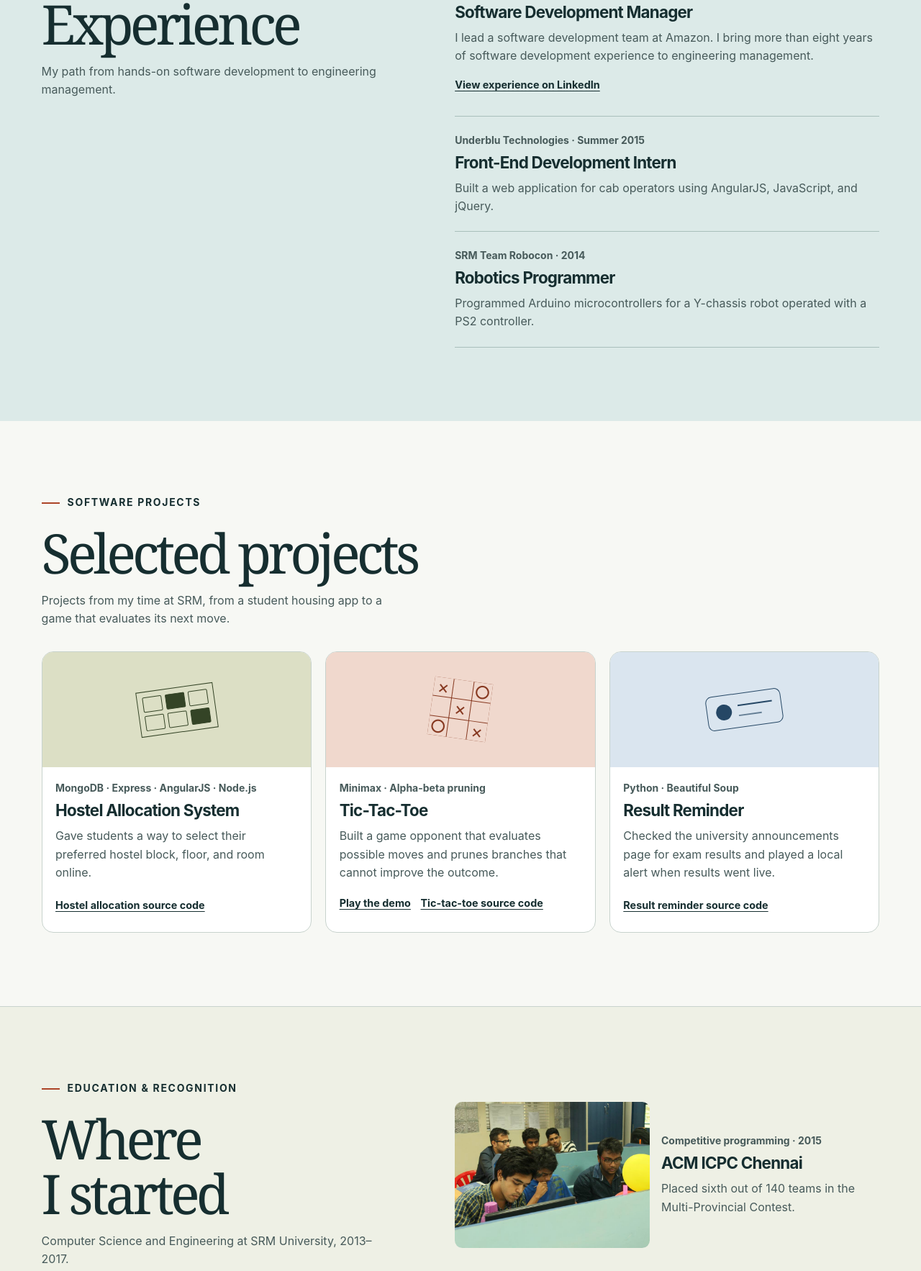
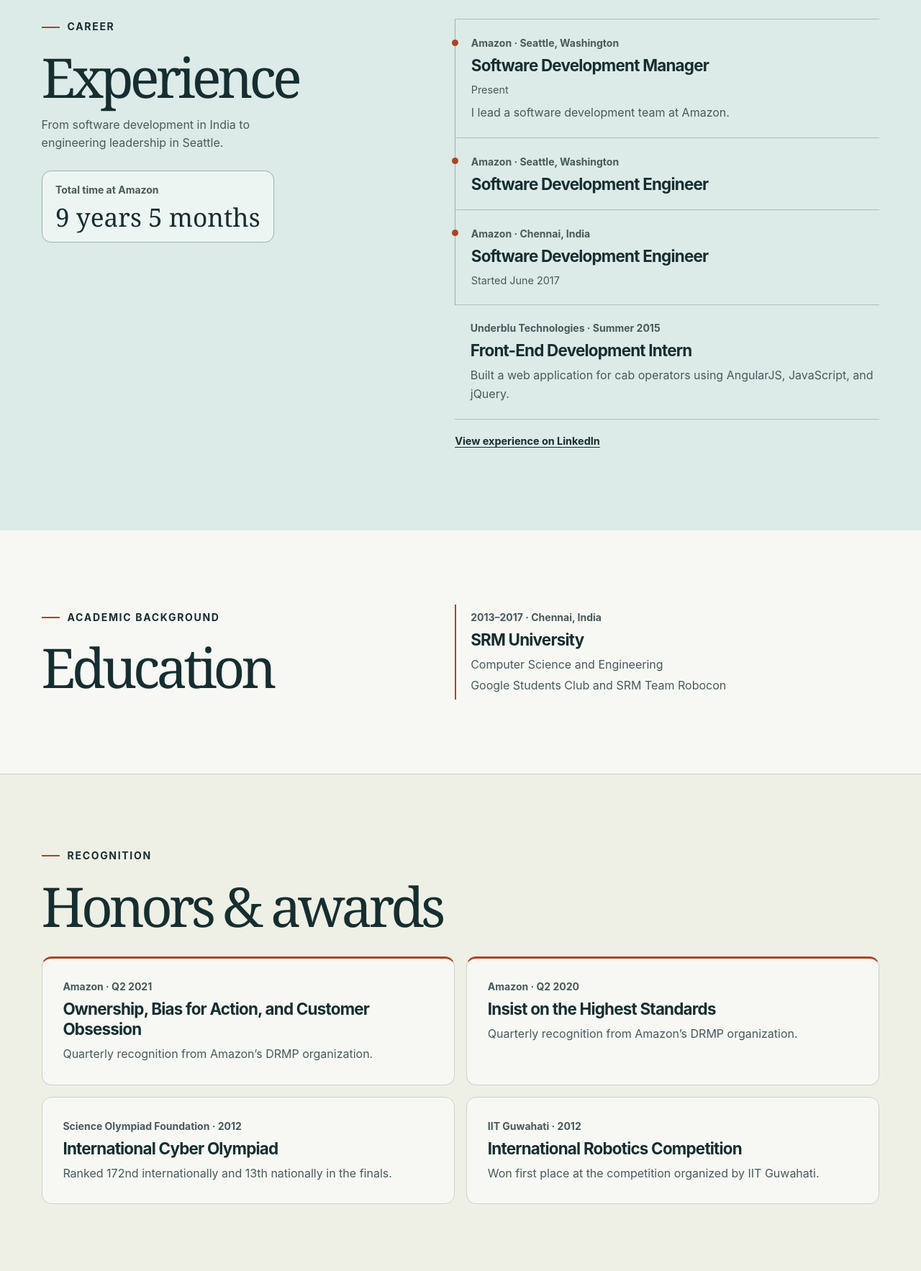
Before and after one commit to Sandeeprds95/sandeeprds95.github.io, a plain HTML site: page index.html in a window 1280 px wide. Shown: the part 926-2692 px from the top of the page at 72% size. Drawn offline with Linux system fonts and the light colour scheme.

Commit message:
Highlight Amazon career, education, and honors

```diff
--- a/index.html
+++ b/index.html
@@ -9,6 +9,7 @@
   <link rel="canonical" href="https://sandeeprds95.github.io/">
   <link rel="icon" href="images/favicon.png">
   <link rel="stylesheet" href="stylesheets/portfolio.css">
+  <script defer src="scripts/tenure.js"></script>
 </head>
 <body id="myPage">
   <a class="skip" href="#main">Skip to content</a>
@@ -17,7 +18,8 @@
       <a class="brand" href="#myPage" aria-label="Sandeep Ravindra, home"><span>SR</span> Sandeep Ravindra</a>
       <nav aria-label="Main navigation">
         <a href="#work">Experience</a>
-        <a href="#projects">Projects</a>
+        <a href="#academics">Education</a>
+        <a href="#achievements">Honors</a>
         <a href="#contactme">Contact</a>
       </nav>
     </div>
@@ -30,8 +32,9 @@
         <h1 id="name">Sandeep<br>Ravindra<span class="period">.</span></h1>
         <p class="role">Software Development Manager at Amazon</p>
         <p class="location">Seattle, Washington</p>
+        <p class="intro-note">I lead a software development team at Amazon in Seattle. Outside work, I love traveling, exploring new places, and playing sports. Lately, I’ve been spending more time learning about personal finance and investing.</p>
         <div class="actions">
-          <a class="button primary" href="#work">Explore my work</a>
+          <a class="button primary" href="#work">Explore my experience</a>
           <a class="button outline" href="https://www.linkedin.com/in/sandeeprds95/">LinkedIn</a>
         </div>
       </div>
@@ -45,89 +48,80 @@
         <div class="section-intro">
           <p class="eyebrow"><span class="dash"></span> Career</p>
           <h2 id="work-title">Experience</h2>
-          <p>My path from hands-on software development to engineering management.</p>
+          <p>From software development in India to engineering leadership in Seattle.</p>
+          <div class="tenure-card">
+            <p class="meta">Total time at Amazon</p>
+            <strong data-total-tenure>Since June 2017</strong>
+          </div>
         </div>
         <div class="roles">
-          <article class="entry">
-            <p class="meta">Amazon · Seattle</p>
-            <h3>Software Development Manager</h3>
-            <p>I lead a software development team at Amazon. I bring more than eight years of software development experience to engineering management.</p>
-            <a class="text-link" href="https://www.linkedin.com/in/sandeeprds95/#experience">View experience on LinkedIn</a>
-          </article>
-          <article class="entry">
+          <ol class="timeline" aria-label="Amazon roles" data-amazon-timeline>
+            <li class="entry" data-role>
+              <p class="meta">Amazon · Seattle, Washington</p>
+              <h3>Software Development Manager</h3>
+              <p class="role-dates" data-range>Present</p>
+              <p>I lead a software development team at Amazon.</p>
+            </li>
+            <li class="entry" data-role>
+              <p class="meta">Amazon · Seattle, Washington</p>
+              <h3>Software Development Engineer</h3>
+              <p class="role-dates" data-range hidden></p>
+            </li>
+            <li class="entry" data-role data-start="2017-06">
+              <p class="meta">Amazon · Chennai, India</p>
+              <h3>Software Development Engineer</h3>
+              <p class="role-dates" data-range>Started June 2017</p>
+            </li>
+          </ol>
+          <article class="entry internship">
             <p class="meta">Underblu Technologies · Summer 2015</p>
             <h3>Front-End Development Intern</h3>
             <p>Built a web application for cab operators using AngularJS, JavaScript, and jQuery.</p>
           </article>
-          <article class="entry">
-            <p class="meta">SRM Team Robocon · 2014</p>
-            <h3>Robotics Programmer</h3>
-            <p>Programmed Arduino microcontrollers for a Y-chassis robot operated with a PS2 controller.</p>
-          </article>
+          <a class="text-link" href="https://www.linkedin.com/in/sandeeprds95/#experience">View experience on LinkedIn</a>
         </div>
       </div>
     </section>
 
-    <section class="wrap projects" id="projects" aria-labelledby="projects-title">
-      <p class="eyebrow"><span class="dash"></span> Software projects</p>
-      <h2 id="projects-title">Selected projects</h2>
-      <p class="section-description">Projects from my time at SRM, from a student housing app to a game that evaluates its next move.</p>
-
-      <div class="project-grid">
-        <article class="project">
-          <div class="project-art rooms" aria-hidden="true">
-            <div class="floor"><i></i><i></i><i></i><i></i><i></i><i></i></div>
-          </div>
-          <div class="project-copy">
-            <p class="meta">MongoDB · Express · AngularJS · Node.js</p>
-            <h3>Hostel Allocation System</h3>
-            <p>Gave students a way to select their preferred hostel block, floor, and room online.</p>
-            <a class="text-link" href="https://github.com/Sandeeprds95/hostel-allocation-system">Hostel allocation source code</a>
-          </div>
-        </article>
-        <article class="project">
-          <div class="project-art game" aria-hidden="true">
-            <div class="board"><span>×</span><span></span><span>○</span><span></span><span>×</span><span></span><span>○</span><span></span><span>×</span></div>
-          </div>
-          <div class="project-copy">
-            <p class="meta">Minimax · Alpha-beta pruning</p>
-            <h3>Tic-Tac-Toe</h3>
-            <p>Built a game opponent that evaluates possible moves and prunes branches that cannot improve the outcome.</p>
-            <div class="inline-links">
-              <a class="text-link" href="projects/tictactoe/">Play the demo</a>
-              <a class="text-link" href="https://github.com/Sandeeprds95/tictactoe">Tic-tac-toe source code</a>
-            </div>
-          </div>
-        </article>
-        <article class="project">
-          <div class="project-art reminder" aria-hidden="true">
-            <div class="notification"><i></i><span></span><span></span></div>
-          </div>
-          <div class="project-copy">
-            <p class="meta">Python · Beautiful Soup</p>
-            <h3>Result Reminder</h3>
-            <p>Checked the university announcements page for exam results and played a local alert when results went live.</p>
-            <a class="text-link" href="https://github.com/Sandeeprds95/result-reminder">Result reminder source code</a>
-          </div>
-        </article>
+    <section class="wrap education" id="academics" aria-labelledby="education-title">
+      <div>
+        <p class="eyebrow"><span class="dash"></span> Academic background</p>
+        <h2 id="education-title">Education</h2>
+      </div>
+      <div class="education-card">
+        <p class="meta">2013–2017 · Chennai, India</p>
+        <h3>SRM University</h3>
+        <p>Computer Science and Engineering</p>
+        <p>Google Students Club and SRM Team Robocon</p>
       </div>
     </section>
 
-    <section class="background" id="academics" aria-labelledby="background-title">
-      <div class="wrap section-layout">
-        <div class="section-intro">
-          <p class="eyebrow"><span class="dash"></span> Education &amp; recognition</p>
-          <h2 id="background-title">Where I started</h2>
-          <p>Computer Science and Engineering at SRM University, 2013–2017.</p>
-        </div>
-        <article class="recognition" id="achievements">
-          <img src="images/icpc.jpg" alt="Team photo from the ACM ICPC Chennai contest" loading="lazy">
-          <div>
-            <p class="meta">Competitive programming · 2015</p>
-            <h3>ACM ICPC Chennai</h3>
-            <p>Placed sixth out of 140 teams in the Multi-Provincial Contest.</p>
-          </div>
-        </article>
+    <section class="awards" id="achievements" aria-labelledby="honors-title">
+      <div class="wrap">
+        <p class="eyebrow"><span class="dash"></span> Recognition</p>
+        <h2 id="honors-title">Honors &amp; awards</h2>
+        <ul class="award-grid">
+          <li>
+            <p class="meta">Amazon · Q2 2021</p>
+            <h3>Ownership, Bias for Action, and Customer Obsession</h3>
+            <p>Quarterly recognition from Amazon’s DRMP organization.</p>
+          </li>
+          <li>
+            <p class="meta">Amazon · Q2 2020</p>
+            <h3>Insist on the Highest Standards</h3>
+            <p>Quarterly recognition from Amazon’s DRMP organization.</p>
+          </li>
+          <li>
+            <p class="meta">Science Olympiad Foundation · 2012</p>
+            <h3>International Cyber Olympiad</h3>
+            <p>Ranked 172nd internationally and 13th nationally in the finals.</p>
+          </li>
+          <li>
+            <p class="meta">IIT Guwahati · 2012</p>
+            <h3>International Robotics Competition</h3>
+            <p>Won first place at the competition organized by IIT Guwahati.</p>
+          </li>
+        </ul>
       </div>
     </section>
 
--- /dev/null
+++ b/scripts/tenure.js
@@ -0,0 +1,47 @@
+// Roles are listed newest first. Each role ends when the next one starts.
+const roles = [...document.querySelectorAll("[data-amazon-timeline] [data-role]")];
+const dateFormat = new Intl.DateTimeFormat("en", { month: "long", year: "numeric", timeZone: "UTC" });
+
+function monthIndex(value) {
+  if (!/^\d{4}-(0[1-9]|1[0-2])$/.test(value ?? "")) return null;
+  const [year, month] = value.split("-").map(Number);
+  return year * 12 + month - 1;
+}
+
+function monthLabel(index) {
+  return dateFormat.format(new Date(Date.UTC(Math.floor(index / 12), index % 12, 1)));
+}
+
+function duration(start, end) {
+  const elapsed = Math.max(0, end - start);
+  const years = Math.floor(elapsed / 12);
+  const months = elapsed % 12;
+  const parts = [];
+  if (years) parts.push(years + (years === 1 ? " year" : " years"));
+  if (months) parts.push(months + (months === 1 ? " month" : " months"));
+  return parts.join(" ") || "Less than a month";
+}
+
+function renderTenure(today = new Date()) {
+  const current = today.getFullYear() * 12 + today.getMonth();
+  const starts = roles.map(role => monthIndex(role.dataset.start));
+  const firstStart = starts.at(-1);
+  const total = document.querySelector("[data-total-tenure]");
+
+  if (total && firstStart != null) total.textContent = duration(firstStart, current);
+
+  roles.forEach((role, index) => {
+    const range = role.querySelector("[data-range]");
+    const start = starts[index];
+    const end = index === 0 ? current : starts[index - 1];
+    if (!range || start == null) return;
+    range.textContent = end == null
+      ? "Started " + monthLabel(start)
+      : monthLabel(start) + " – " + (index === 0 ? "Present" : monthLabel(end)) +
+        " · " + duration(start, end);
+    range.hidden = false;
+  });
+}
+
+renderTenure();
+window.addEventListener("pageshow", () => renderTenure());
--- a/stylesheets/portfolio.css
+++ b/stylesheets/portfolio.css
@@ -9,7 +9,10 @@
   --width: 74rem;
 }
 *, *::before, *::after { box-sizing: border-box; }
-html { scroll-padding-top: 7rem; }
+html { scroll-padding-top: 7.75rem; }
+@media (prefers-reduced-motion: no-preference) {
+  html { scroll-behavior: smooth; }
+}
 body {
   margin: 0;
   background: var(--paper);
@@ -59,51 +62,45 @@ h1 { font-size: clamp(3.75rem, 9.3vw, 8.75rem); line-height: .91; }
 .hero-photo img { width: 100%; height: auto; border-radius: 48% 48% 1.1rem 1.1rem; position: relative; z-index: 1; }
 .experience { background: var(--blue); }
 .section-layout { display: grid; grid-template-columns: 1fr 1.25fr; gap: clamp(2rem, 8vw, 7rem); padding-block: clamp(3.5rem, 8vw, 7rem); }
-.section-intro > p:last-child, .section-description { margin-top: 1rem; max-width: 48ch; }
+.intro-note { max-width: 43ch; margin-top: 1.1rem; }
+.hero-photo::before {
+  content: "";
+  position: absolute;
+  inset: 8% 10% -7% -9%;
+  border-radius: 45% 45% 1rem 1rem;
+  background: var(--blue);
+}
+.section-intro > h2 + p { margin-top: 1rem; max-width: 34ch; }
+.tenure-card { display: inline-block; margin-top: 1.6rem; padding: .9rem 1.15rem; border: 1px solid #97b3ac; border-radius: .8rem; background: #edf5f2; }
+.tenure-card strong { display: block; font-family: Georgia, serif; font-weight: 400; font-size: clamp(1.55rem, 3vw, 2.2rem); line-height: 1.15; }
 .roles { border-top: 1px solid #a9bfbb; }
-.entry { padding-block: 1.35rem; border-bottom: 1px solid #a9bfbb; }
+.timeline { padding: 0; margin: 0; list-style: none; border-left: 1px solid #97b3ac; }
+.entry { padding: 1.35rem 0 1.35rem 1.35rem; border-bottom: 1px solid #a9bfbb; position: relative; }
+.timeline .entry::before { content: ""; position: absolute; left: -.3125rem; top: 1.7rem; width: .5625rem; height: .5625rem; border-radius: 50%; background: var(--orange); }
+.internship { padding-left: 1.35rem; }
 .meta { font-size: .875rem; font-weight: 700; margin-bottom: .35rem; }
-.entry h3 + p, .project h3 + p, .recognition h3 + p { margin-top: .55rem; }
+.entry h3 + p, .role-dates + p, .education-card h3 + p, .award-grid h3 + p { margin-top: .5rem; }
+.role-dates { font-size: .9rem; }
 .text-link { display: inline-flex; align-items: center; min-height: 44px; font-weight: 700; font-size: .9rem; text-underline-offset: .24em; }
-.entry .text-link { margin-top: .3rem; }
-.projects { padding-block: clamp(3.5rem, 8vw, 7rem); }
-.project-grid { display: grid; grid-template-columns: repeat(3, minmax(0, 1fr)); gap: 1.2rem; margin-top: 2rem; }
-.project { display: flex; flex-direction: column; overflow: hidden; border: 1px solid var(--line); border-radius: 1rem; background: #fff; }
-.project-art { min-height: 10rem; display: grid; place-items: center; }
-.project-copy { display: flex; flex-direction: column; flex: 1; padding: 1.15rem; }
-.project-copy > .text-link, .inline-links { margin-top: auto; padding-top: .4rem; }
-.inline-links { display: flex; flex-wrap: wrap; gap: 0 .85rem; }
-.rooms { background: #dcdfc5; color: #344426; }
-.floor { display: grid; grid-template-columns: repeat(3, 1.7rem); gap: .3rem; padding: .45rem; border: 1px solid currentColor; transform: rotate(-8deg); }
-.floor i { height: 1.3rem; border: 1px solid currentColor; border-radius: .12rem; }
-.floor i:nth-child(2), .floor i:nth-child(6) { background: currentColor; }
-.game { background: #f0d8cd; color: #873921; }
-.board { display: grid; grid-template-columns: repeat(3, 1.65rem); gap: 1px; background: currentColor; transform: rotate(8deg); }
-.board span { display: grid; place-items: center; height: 1.65rem; background: #f0d8cd; font-size: 1.55rem; line-height: 1; }
-.reminder { background: #dae5ef; color: #254765; }
-.notification { display: grid; grid-template: auto auto / auto 3rem; align-items: center; gap: .3rem .55rem; padding: .75rem; border: 1px solid currentColor; border-radius: .55rem; transform: rotate(-8deg); }
-.notification i { grid-row: span 2; width: 1.4rem; height: 1.4rem; border-radius: 50%; background: currentColor; }
-.notification span { height: 2px; background: currentColor; }
-.notification span:last-child { width: 66%; opacity: .65; }
-.background { border-block: 1px solid var(--line); background: #eef0e5; }
-.recognition { display: grid; grid-template-columns: 1fr 1.12fr; gap: 1rem; align-items: center; }
-.recognition img { width: 100%; aspect-ratio: 4 / 3; object-fit: cover; border-radius: .65rem; }
+.roles > .text-link { margin-top: .5rem; }
+.education { display: grid; grid-template-columns: 1fr 1.25fr; align-items: center; gap: clamp(1.5rem, 8vw, 7rem); padding-block: clamp(3.5rem, 8vw, 7rem); }
+.education-card { border-left: 2px solid var(--orange); padding: .45rem 0 .45rem 1.25rem; }
+.education-card p:last-child { margin-top: .2rem; }
+.awards { background: #eef0e5; border-block: 1px solid var(--line); padding-block: clamp(3.5rem, 8vw, 7rem); }
+.award-grid { list-style: none; display: grid; grid-template-columns: repeat(2, minmax(0, 1fr)); gap: 1rem; padding: 0; margin: 2rem 0 0; }
+.award-grid li { padding: clamp(1.15rem, 3vw, 1.8rem); border: 1px solid var(--line); border-radius: .85rem; background: var(--paper); }
+.award-grid li:nth-child(-n + 2) { border-top: 3px solid var(--orange); }
 .contact { display: flex; align-items: end; justify-content: space-between; gap: 1rem; padding-block: clamp(3.5rem, 8vw, 7rem); }
 .site-footer { border-top: 1px solid var(--line); color: var(--muted); font-size: .9rem; }
 .site-footer .wrap { min-height: 4rem; }
 .site-footer a { display: inline-flex; align-items: center; min-height: 44px; }
-@media (max-width: 55rem) {
-  .project-grid { grid-template-columns: repeat(2, minmax(0, 1fr)); }
-  .recognition { grid-template-columns: 1fr; }
+@media (max-width: 47rem) {
+  .header-inner { align-items: flex-start; flex-direction: column; gap: 0; padding-top: .6rem; }
+  .hero, .section-layout, .education { grid-template-columns: 1fr; }
+  .hero-photo { width: min(100% - .85rem, 24rem); }
+  .hero-photo::before { left: -.5rem; }
+  .contact { display: block; }
 }
-@media (max-width: 41rem) {
-  .hero, .section-layout { grid-template-columns: 1fr; }
-  .hero-photo { width: min(100% - .85rem, 24rem); }
-  .contact { display: block; }
-  .recognition { grid-template-columns: 1fr 1fr; }
+@media (max-width: 34rem) {
+  .award-grid { grid-template-columns: 1fr; }
 }
-@media (max-width: 31rem) {
-  .header-inner { align-items: flex-start; flex-direction: column; gap: 0; padding-top: .6rem; }
-  .project-grid { grid-template-columns: 1fr; }
-  .recognition { grid-template-columns: 1fr; }
-}
```
